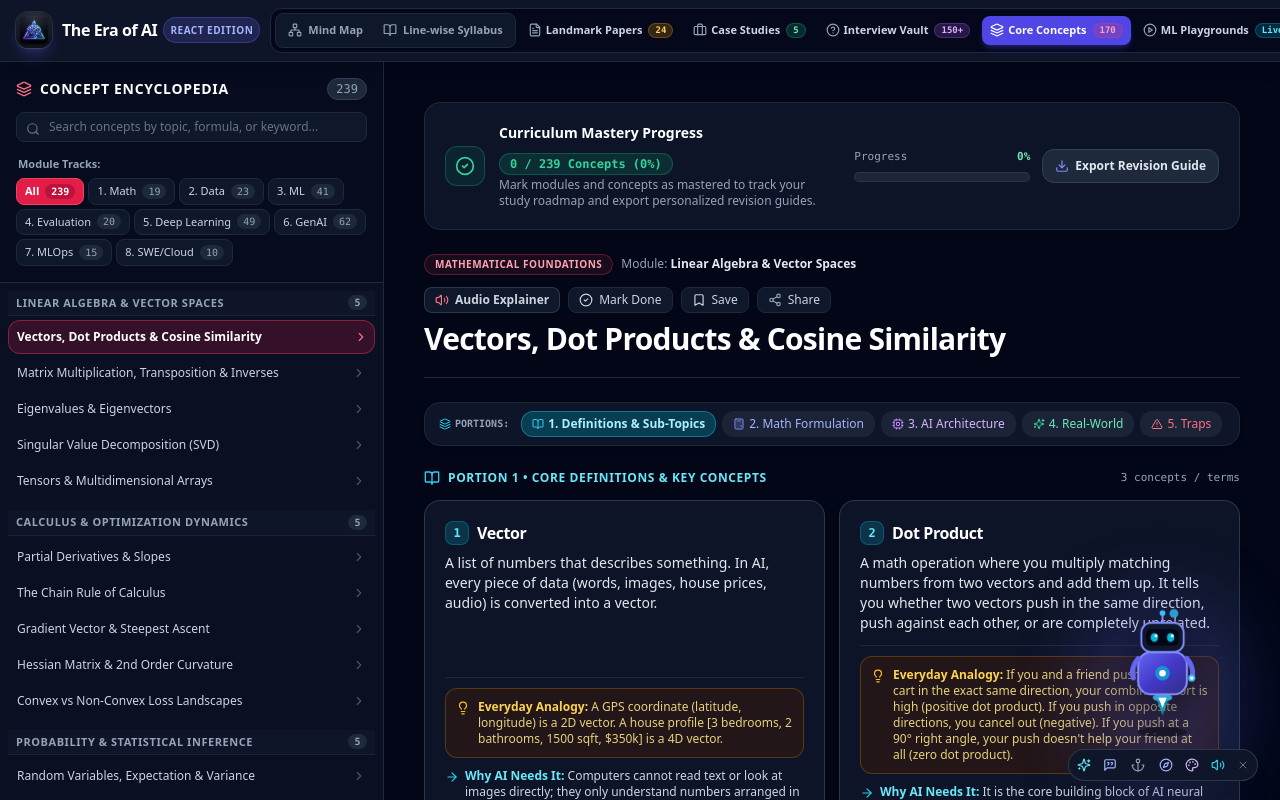
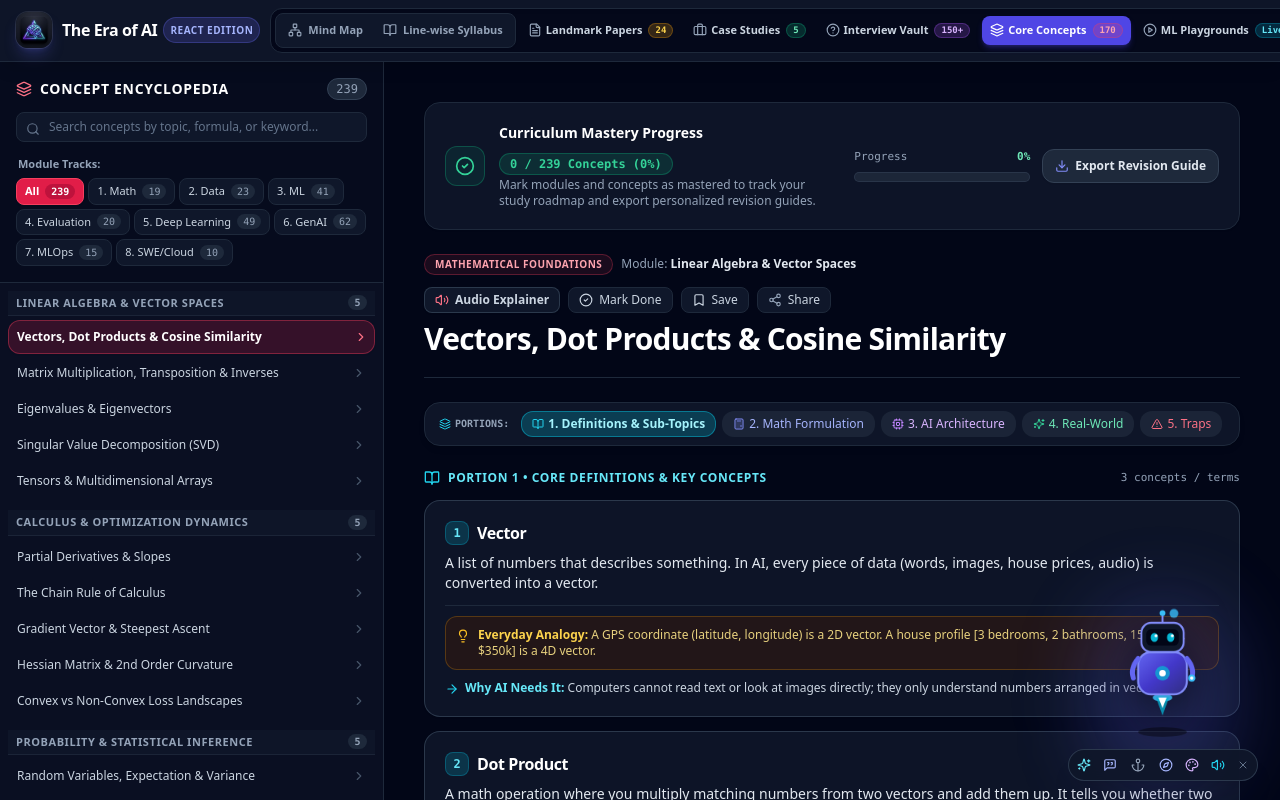
Before and after one commit to arpitsomani8/The-Era-of-AI, a React (Vite) app: page /concepts in a window 1280 px wide. Built offline with nearby package versions, Linux system fonts and the light colour scheme.

Commit message:
style: change Portion 1 concept cards to clean vertical stacked arrangement

```diff
--- a/src/pages/ConceptsPage.jsx
+++ b/src/pages/ConceptsPage.jsx
@@ -681,11 +681,11 @@ export default function ConceptsPage() {
               </div>
 
               {selectedConcept.core_terms && selectedConcept.core_terms.length > 0 ? (
-                <div className="grid grid-cols-1 md:grid-cols-2 gap-3.5">
+                <div className="flex flex-col space-y-3.5">
                   {selectedConcept.core_terms.map((termItem, idx) => (
                     <div
                       key={idx}
-                      className="bg-slate-900/90 rounded-2xl p-4 sm:p-5 border border-slate-700/80 hover:border-cyan-500/40 transition shadow-sm space-y-3 flex flex-col justify-between"
+                      className="bg-slate-900/90 rounded-2xl p-4 sm:p-5 border border-slate-700/80 hover:border-cyan-500/40 transition shadow-sm space-y-3"
                     >
                       <div>
                         <div className="flex items-center gap-2 mb-2">
```
